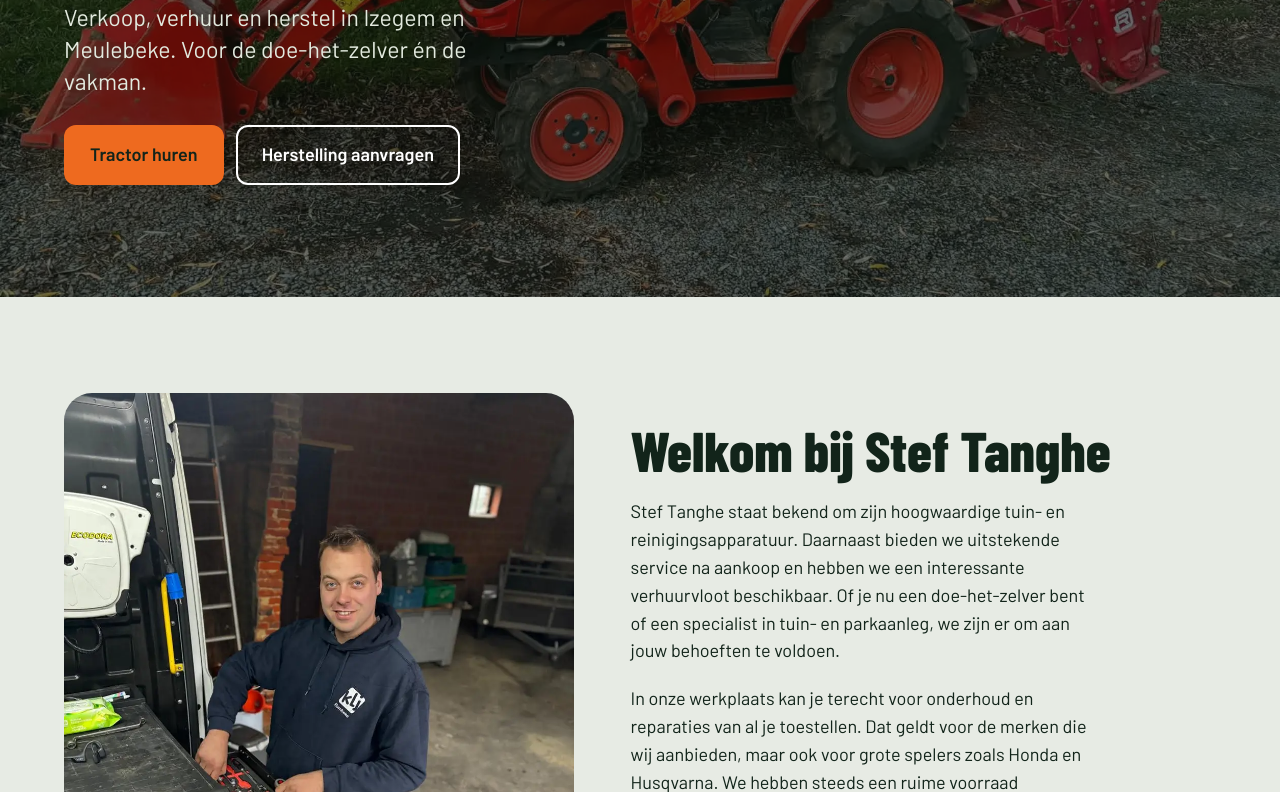
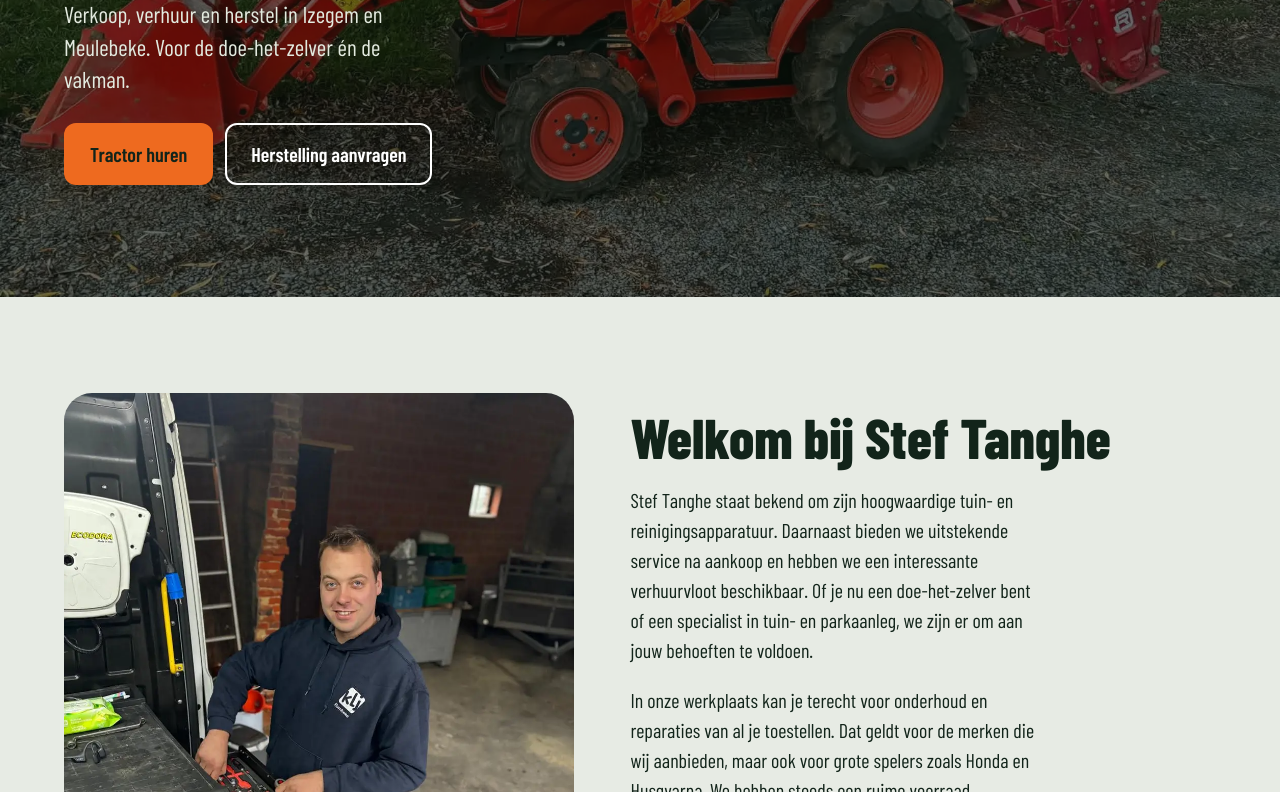
Before and after one commit to mathiasvancompernolle/steftanghe-website, a plain HTML site: page index.html in a window 1280 px wide. Shown: the part 503-1295 px from the top of the page. Drawn offline with Linux system fonts and the light colour scheme.

Commit message:
Hele site in Barlow Condensed, het lettertype van het logo
Co-Authored-By: Claude Opus 5.5 <noreply@anthropic.com>

```diff
--- a/css/style.css
+++ b/css/style.css
@@ -1,8 +1,7 @@
 /* Stef Tanghe – land- & tuinbouwmachines */
 
-@font-face { font-family: "Barlow"; font-weight: 400; font-display: swap; src: url("../fonts/barlow-latin-400-normal.woff2") format("woff2"); }
-@font-face { font-family: "Barlow"; font-weight: 500; font-display: swap; src: url("../fonts/barlow-latin-500-normal.woff2") format("woff2"); }
-@font-face { font-family: "Barlow"; font-weight: 600; font-display: swap; src: url("../fonts/barlow-latin-600-normal.woff2") format("woff2"); }
+@font-face { font-family: "Barlow Condensed"; font-weight: 400; font-display: swap; src: url("../fonts/barlow-condensed-latin-400-normal.woff2") format("woff2"); }
+@font-face { font-family: "Barlow Condensed"; font-weight: 500; font-display: swap; src: url("../fonts/barlow-condensed-latin-500-normal.woff2") format("woff2"); }
 @font-face { font-family: "Barlow Condensed"; font-weight: 600; font-display: swap; src: url("../fonts/barlow-condensed-latin-600-normal.woff2") format("woff2"); }
 @font-face { font-family: "Barlow Condensed"; font-weight: 700; font-display: swap; src: url("../fonts/barlow-condensed-latin-700-normal.woff2") format("woff2"); }
 @font-face { font-family: "Barlow Condensed"; font-weight: 800; font-display: swap; src: url("../fonts/barlow-condensed-latin-800-normal.woff2") format("woff2"); }
@@ -25,7 +24,7 @@
 * { box-sizing: border-box; }
 html { scroll-behavior: smooth; scroll-padding-top: 96px; }
 @media (prefers-reduced-motion: reduce) { html { scroll-behavior: auto; } * { transition: none !important; } }
-body { margin: 0; background: var(--grond); color: var(--inkt); font-family: "Barlow", system-ui, sans-serif; font-size: 18px; line-height: 1.55; -webkit-font-smoothing: antialiased; }
+body { margin: 0; background: var(--grond); color: var(--inkt); font-family: var(--cond); font-size: 20px; line-height: 1.5; -webkit-font-smoothing: antialiased; }
 img { max-width: 100%; height: auto; display: block; }
 a { color: var(--groen); }
 a:hover { color: var(--groen-donker); }
@@ -311,7 +310,7 @@ p { margin: 0; }
 .detail-beeld:has(.todo) { margin-bottom: -24px; }
 .detail-beeld img, .detail-zonder-foto { width: 100%; aspect-ratio: 21 / 9; object-fit: cover; border-radius: 24px; }
 .detail-zonder-foto { display: flex; flex-direction: column; justify-content: flex-end; align-items: flex-start; gap: 12px; padding: 32px; box-sizing: border-box; background: var(--groen); color: #fff; font-family: var(--cond); font-weight: 800; font-size: clamp(40px, 6vw, 88px); line-height: 0.9; }
-.detail-zonder-foto .todo { font-family: "Barlow", sans-serif; font-weight: 400; font-size: 15px; color: #FFE2CF; border-color: #FFB27F; }
+.detail-zonder-foto .todo { font-family: var(--cond); font-weight: 400; font-size: 15px; color: #FFE2CF; border-color: #FFB27F; }
 .detail-grid { display: grid; grid-template-columns: minmax(0, 1.5fr) minmax(0, 1fr); gap: 48px; margin-top: 48px; align-items: start; }
 @media (max-width: 960px) { .detail-grid { grid-template-columns: 1fr; } }
 .detail-tekst { display: flex; flex-direction: column; gap: 14px; max-width: 70ch; }
```
Also changed, not shown: fonts/barlow-condensed-latin-400-normal.woff2 (added), fonts/barlow-condensed-latin-500-normal.woff2 (added), fonts/barlow-latin-400-normal.woff2 (deleted), fonts/barlow-latin-500-normal.woff2 (deleted), fonts/barlow-latin-600-normal.woff2 (deleted).
